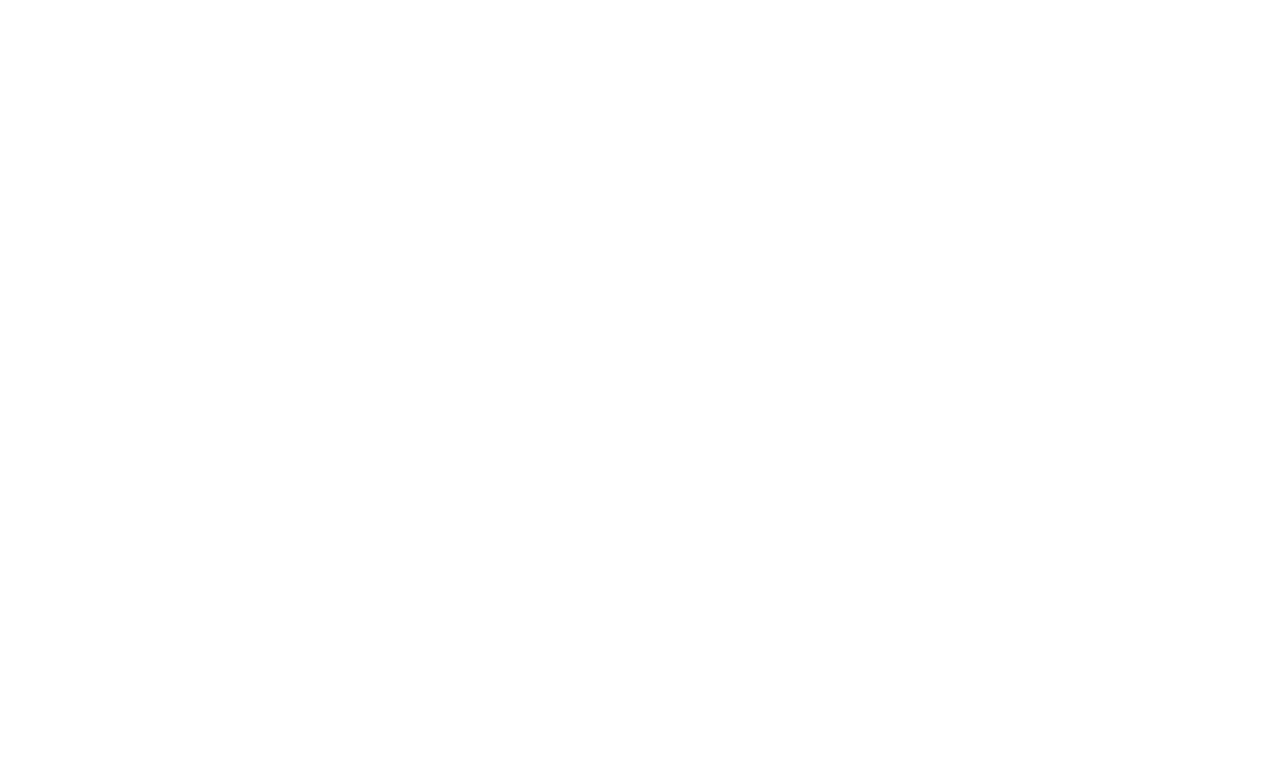
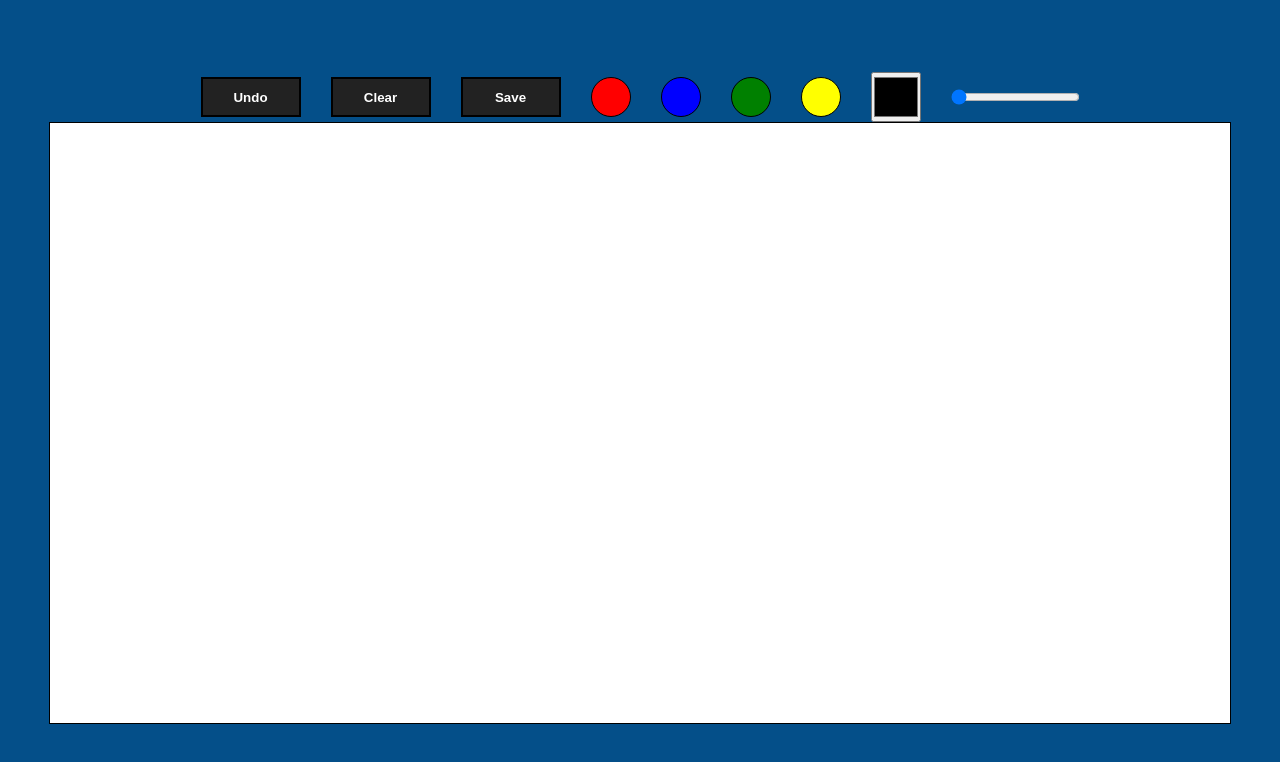
Before and after one commit to vlad434/JavaScript, a plain HTML site: page Paint/index.html in a window 1280 px wide. Drawn offline with Linux system fonts and the light colour scheme.

Commit message:
worked more on functionality

```diff
--- a/Paint/index.css
+++ b/Paint/index.css
@@ -5,5 +5,59 @@
 }
 
 body {
+  height: 100vh;
+  display: flex;
+  justify-content: space-around;
+  align-items: center;
+  flex-direction: column;
   overflow: hidden;
+  background-color: rgb(4, 79, 137);
 }
+
+canvas {
+  border: 1px solid black;
+  cursor: pointer;
+}
+
+.tools {
+  display: flex;
+  justify-content: center;
+  flex-direction: row;
+}
+
+.tools .color {
+  height: 40px;
+  width: 40px;
+  min-width: 40px;
+  min-height: 40px;
+  cursor: pointer;
+  display: inline-block;
+  box-sizing: border-box;
+  border-radius: 50%;
+  border: 1px solid black;
+  align-self: center;
+  margin: 0 15px;
+}
+
+.btn {
+  align-self: center;
+  width: 100px;
+  height: 40px;
+  border: 2px solid black;
+  cursor: pointer;
+  color: #fff;
+  background: #222;
+  font-weight: bold;
+  margin: 0 15px;
+}
+
+.color-picker {
+  align-self: center;
+  margin: 0 15px;
+  height: 50px;
+}
+
+.pen-width {
+  margin: 0 15px;
+  height: 50px;
+}
--- a/Paint/index.html
+++ b/Paint/index.html
@@ -8,7 +8,48 @@
     <title>Paint</title>
   </head>
   <body>
-    <canvas id="canvas"></canvas>
+    <div class="drawing-board">
+      <div class="tools">
+        <button id="undo" class="btn">Undo</button>
+        <button id="clear" class="btn">Clear</button>
+        <button id="save" class="btn">Save</button>
+        <div
+          onClick="change_color(this)"
+          class="color"
+          style="background-color: red"
+        ></div>
+        <div
+          onClick="change_color(this)"
+          class="color"
+          style="background-color: blue"
+        ></div>
+        <div
+          onClick="change_color(this)"
+          class="color"
+          style="background-color: green"
+        ></div>
+        <div
+          onClick="change_color(this)"
+          class="color"
+          style="background-color: yellow"
+        ></div>
+
+        <input
+          onInput="draw_color = this.value"
+          type="color"
+          class="color-picker"
+        />
+        <input
+          onInput="draw_width = this.value"
+          type="range"
+          min="1"
+          max="100"
+          value="1"
+          class="pen-width"
+        />
+      </div>
+      <canvas id="canvas"></canvas>
+    </div>
     <script src="./index.js"></script>
   </body>
 </html>
--- a/Paint/index.js
+++ b/Paint/index.js
@@ -1,44 +1,93 @@
-const canvas = document.getElementById('canvas');
-const ctx = canvas.getContext('2d');
+const canvas = document.getElementById('canvas'),
+  ctx = canvas.getContext('2d');
+canvas.height = window.innerHeight - 200;
+canvas.width = window.innerWidth - 100;
+ctx.fillStyle = '#FFFFFF';
+ctx.fillRect(0, 0, canvas.width, canvas.height);
 
-//check if it is painting or not
-let isPainting = false;
+let start_background_color = 'white',
+  isPainting = false;
+(draw_color = 'black'), (draw_width = '2');
 
-window.addEventListener('load', () => {
-  //   console.log('hello');
+let path = [],
+  index = -1;
 
-  //how canvas gets a width and height
-  canvas.height = window.innerHeight;
-  canvas.width = window.innerWidth;
+const undoBtn = document.getElementById('undo'),
+  clearBtn = document.getElementById('clear'),
+  saveBtn = document.getElementById('save');
 
-  function start(e) {
-    isPainting = true;
-    draw(e);
+undoBtn.addEventListener('click', undo);
+clearBtn.addEventListener('click', clear);
+saveBtn.addEventListener('click', save);
+
+canvas.addEventListener('touchstart', start, false);
+canvas.addEventListener('touchmove', draw, false);
+canvas.addEventListener('mousedown', start, false);
+canvas.addEventListener('mousemove', draw, false);
+
+canvas.addEventListener('touchend', end, false);
+canvas.addEventListener('mouseup', end, false);
+canvas.addEventListener('mouseout', end, false);
+
+function change_color(el) {
+  draw_color = el.style.backgroundColor;
+}
+
+function start(e) {
+  isPainting = true;
+  ctx.beginPath();
+  ctx.moveTo(e.clientX - canvas.offsetLeft, e.clientY - canvas.offsetTop);
+  e.preventDefault();
+}
+
+function draw(e) {
+  if (isPainting) {
+    ctx.lineTo(e.clientX - canvas.offsetLeft, e.clientY - canvas.offsetTop);
+    ctx.strokeStyle = draw_color;
+    ctx.lineWidth = draw_width;
+    ctx.lineCap = 'round';
+    ctx.lineJoin = 'round';
+    ctx.stroke();
   }
+  e.preventDefault();
+}
 
-  function end() {
+function end(e) {
+  if (isPainting) {
+    ctx.stroke();
+    ctx.closePath();
     isPainting = false;
-    ctx.beginPath();
   }
+  e.preventDefault();
+  if (e.type !== 'mouseout') {
+    path.push(ctx.getImageData(0, 0, canvas.width, canvas.height));
+    index += 1;
+  }
+}
 
-  function draw(e) {
-    if (!isPainting) return;
-    ctx.lineWidth = 10;
-    ctx.lineCap = 'round'; //line shape
-    ctx.strokeStyle = 'red'; //line color
+function clear() {
+  ctx.fillStyle = start_background_color;
+  ctx.clearRect(0, 0, canvas.width, canvas.height);
+  ctx.fillRect(0, 0, canvas.width, canvas.height);
 
-    ctx.lineTo(e.clientX, e.clientY);
-    ctx.stroke();
-    ctx.beginPath();
-    ctx.moveTo(e.clientX, e.clientY);
+  path = [];
+  index = -1;
+}
+
+function undo() {
+  if (index <= 0) {
+    clear();
+  } else {
+    index -= 1;
+    path.pop();
+    ctx.putImageData(path[index], 0, 0);
   }
-
-  canvas.addEventListener('mousedown', start);
-  canvas.addEventListener('mouseup', end);
-  canvas.addEventListener('mousemove', draw);
-});
-
-// window.addEventListener('resize', () => {
-//   canvas.height = window.innerHeight;
-//   canvas.width = window.innerWidth;
-// });
+}
+function save() {
+  //   console.log(canvas.toDataURL());
+  const link = document.createElement('a');
+  link.download = 'download.png';
+  link.href = canvas.toDataURL();
+  link.click();
+  link.delete;
+}
```
